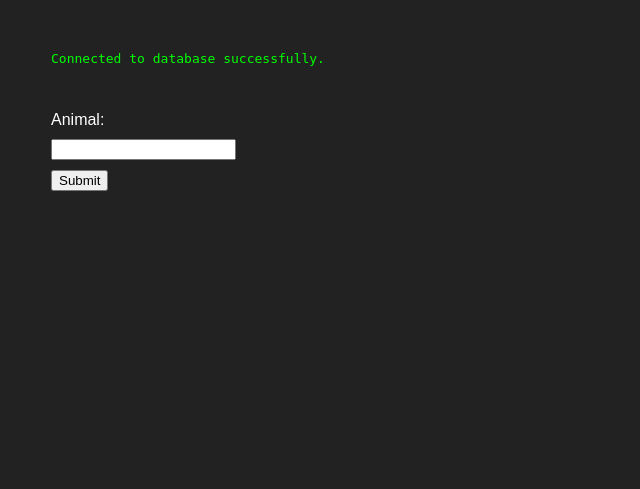
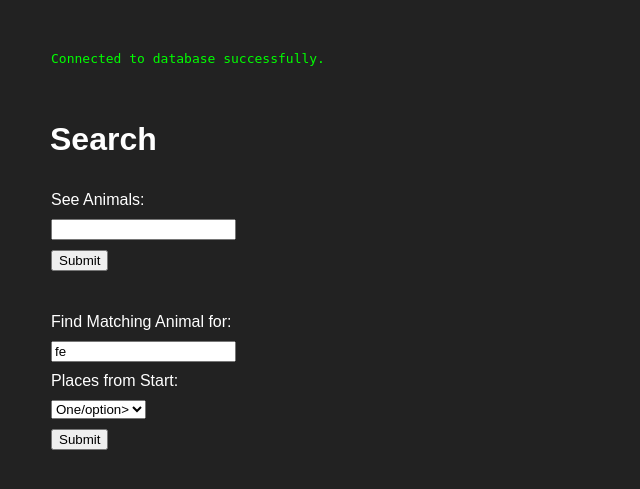
Before and after one commit to darmentrout/moniker-marmot, a PHP site: page /mm0.php in a window 1280 px wide. Shown: the top 489 px of the page, without its empty margins (0-640 px from the left). Run offline with PHP 8.4, Linux system fonts and the light colour scheme; data comes from the database, SQL or seed files in the repository.

Commit message:
find animal by term

```diff
--- a/mm0.php
+++ b/mm0.php
@@ -24,7 +24,7 @@
 			padding: 1px;
 		}
 		form {
-			margin: 0px;
+			margin: 20px 0px;
 			padding: 1px;
 		}
 		form * {
@@ -89,13 +89,60 @@ if( isset($get['animal']) ){
 
 }
 
+if( isset($get['find_match']) ){
+
+	try {
+
+		$places = intval( $_GET['find_match_places'] );
+		$fmatch = substr( $get['find_match'], 0, $places );
+
+		$query = "SELECT animal
+		  FROM names
+		  WHERE animal LIKE ? || '%' ";
+		$things = $db->prepare( $query );
+		$things->bindParam( 1, $fmatch );
+		$things->execute();
+		$results = $things->fetchAll(PDO::FETCH_ASSOC);
+		$i = 0;
+		if( !empty($results) ){
+			foreach( $results as $result ){
+				echo "<div id='result'><i>" . $get['find_match'] . "</i> ";
+				echo "<b>" . $results[$i]['animal'] . "</b></div>";
+				$i++;
+			}
+		}
+		else {
+			echo "<p>No matches.</p>";
+		}
+	}
+	catch(Exception $e) {
+		echo "<b>No good:</b>";
+		echo $e;
+		exit;
+	}
+
+}
+
 else {
 ?>
 
+<h1>Search</h1>
 
 <form action="<?php echo $_SERVER['PHP_SELF']; ?>" method="GET">
-	<label for="title">Animal:</label>
-	<input id="title" name="animal" type="text">
+	<label for="animal">See Animals:</label>
+	<input id="animal" name="animal" type="text">
+	<input id="submit" type="submit">
+</form>
+
+<form action="<?php echo $_SERVER['PHP_SELF']; ?>" method="GET">
+	<label for="find_match">Find Matching Animal for:</label>
+	<input id="find_match" name="find_match" type="text" value="fe">
+	<label for="find_match_places">Places from Start:</label>
+	<select id="find_match_places" name="find_match_places">
+		<option value="1" selected>One/option>
+		<option value="2">Two</option>
+		<option value="3">Three</option>
+	</select>
 	<input id="submit" type="submit">
 </form>
 
```
